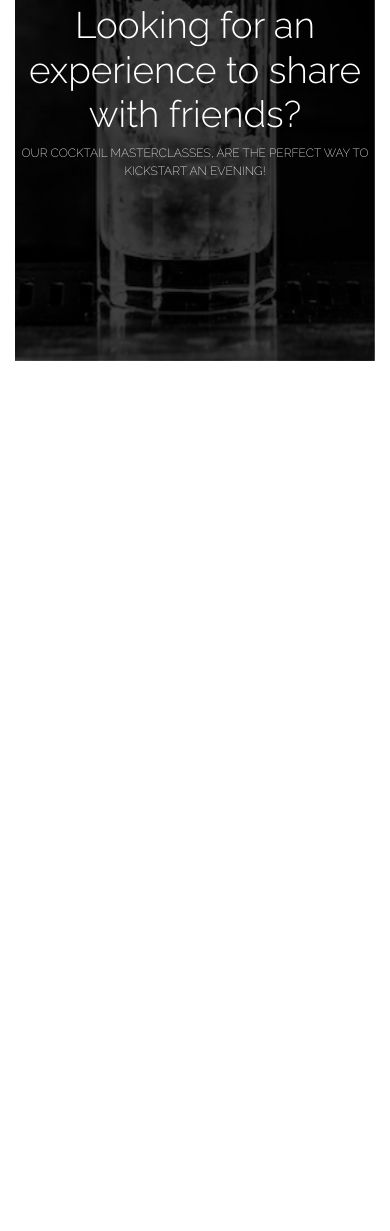
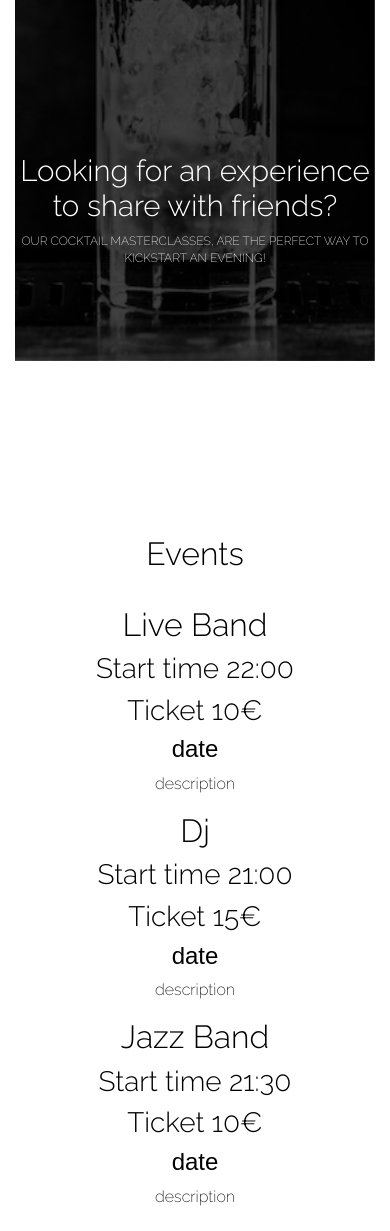
Before and after one commit to StanislavDitsan/The-Beluga, a plain HTML site: page index.html in a window 390 px wide. Shown: the part 2188-3419 px from the top of the page. Before the commit the page ends 2548 px from the top, so only its background shows below. Drawn offline with nearby package versions, Linux system fonts and the light colour scheme.

Commit message:
Adjusted master class section and media Q for master class on mobile

```diff
--- a/assets/css/style.css
+++ b/assets/css/style.css
@@ -124,7 +124,6 @@ h1, h2, h3, p {
     animation-fill-mode: forwards;
     animation-direction: alternate-reverse;
     animation-play-state: running;
-    position: absolute;
 }
 
 /* Banner keyframes */
@@ -153,8 +152,7 @@ h1, h2, h3, p {
 
 .bannertext{
     width: 100%;
-    position: relative;
-    transform: translateY(-50%);
+    transform: translateY(-200%);
     text-align: center;
     color: #fff;
     top: 500px;
@@ -195,9 +193,8 @@ h1, h2, h3, p {
 }
 
 @media screen and (min-width:200px) and (max-width: 768px) {
-    .bannertext {
+    .bannertext div{
         text-align: center;
-        font-size: 5rem;
         animation-name: bannertext;
         animation-duration: 6s;
         animation-fill-mode: forwards;
--- a/index.html
+++ b/index.html
@@ -87,11 +87,50 @@
     <section>
   <div class="banner"></div>
   <div class="bannertext">
-    <h1>Looking for an experience to share with friends?</h1>
+    <div>
+    <h2>Looking for an experience to share with friends?</h2>
     <p>Our cocktail masterclasses, are the perfect
         way to kickstart an evening!</p>
+    </div>
   </div>
     </section>
+
+    <!--Events section-->
+
+<div class="container-fluid text-center">
+    <h2 class="eventbox text-center">Events</h2>
+    <br>
+    <div class="row">
+        <div class="col-sm-12 col-md-6">
+            <h2>Live Band</h2>
+            <h3>Start time 22:00</h3>
+            <h3>Ticket 10€</h3>
+            <h4>date</h4>
+            <p>description</p>
+        </div>
+        <div class="col-sm-12 col-md-6">
+            <h2>Dj</h2>
+            <h3>Start time 21:00</h3>
+            <h3>Ticket 15€</h3>
+            <h4>date</h4>
+            <p>description</p>
+        </div>
+        <div class="col-sm-12 col-md-6">
+            <h2>Jazz Band</h2>
+            <h3>Start time 21:30</h3>
+            <h3>Ticket 10€</h3>
+            <h4>date</h4>
+            <p>description</p>
+        </div>
+        <div class="col-sm-12 col-md-6">
+            <h2>Cocktail Night</h2>
+            <h3>Start time 20:00</h3>
+            <h3>Ticket 25€</h3>
+            <h4>date</h4>
+            <p>description</p>
+        </div>
+    </div>
+</div>
 
 
 
```
